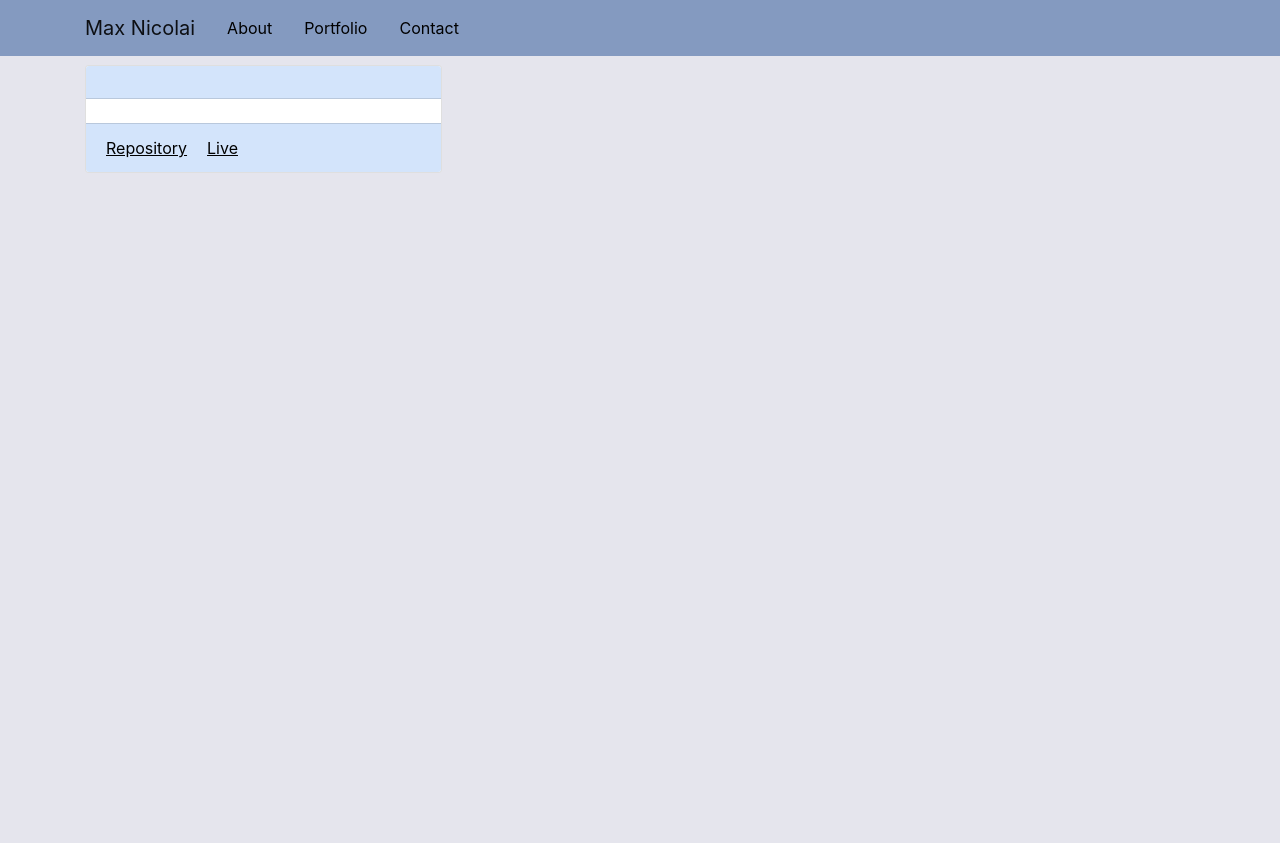
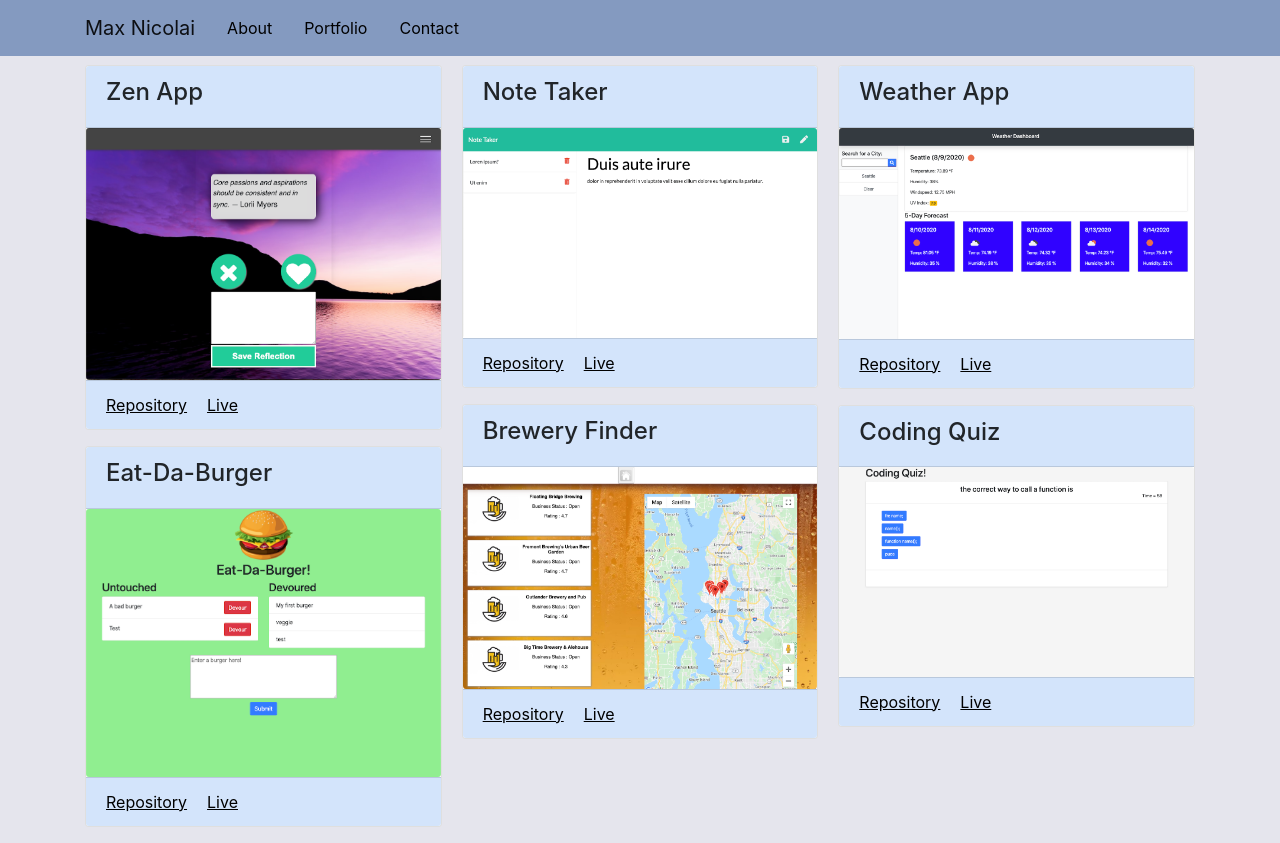
Before and after one commit to mavn2/react_portfolio, a React (Create React App) app in the folder portfolio/: page /portfolio in a window 1280 px wide. Before the commit the page ends 800 px from the top, so only its background shows below. Built offline with nearby package versions, Linux system fonts and the light colour scheme.

Commit message:
Recreated portfolio page

```diff
--- /dev/null
+++ b/portfolio/src/assets/projects.js
@@ -0,0 +1,56 @@
+// List of projects for portfolio, stored here to reduce imports/clutter on portfolio page
+// Import images for project cards, numbered for easier replacement
+import img1 from './Z_App.png';
+import img2 from './Burger_App.png';
+import img3 from './N_Taker.png';
+import img4 from './B_Finder.png';
+import img5 from './Weather.png';
+import img6 from './C_Quiz.png';
+
+// Array of project objects, ready to be iterated over using .map()
+const projects = [
+  {
+    name: 'Zen App',
+    src: img1,
+    alt: 'App homepage displaying quote.',
+    git: 'https://github.com/mavn2/zen-app',
+    live: 'https://mighty-gorge-04831.herokuapp.com/',
+  },
+  {
+    name: 'Eat-Da-Burger',
+    src: img2,
+    alt: 'App homepage.',
+    git: 'https://github.com/mavn2/Eat-Da-Burger',
+    live: 'https://safe-gorge-00394.herokuapp.com/',
+  },
+  {
+    name: 'Note Taker',
+    src: img3,
+    alt: 'App with saved notes and note in progress.',
+    git: 'https://github.com/mavn2/Note_Taker',
+    live: 'https://mn-express-note.herokuapp.com/notes',
+  },
+  {
+    name: 'Brewery Finder',
+    src: img4,
+    alt: 'App displaying search results.',
+    git: 'https://github.com/mavn2/projectone',
+    live: 'https://mavn2.github.io/projectone/',
+  },
+  {
+    name: 'Weather App',
+    src: img5,
+    alt: 'Screen with weekly forecast, saved cities in side-bar.',
+    git: 'https://github.com/mavn2/classrep/tree/master/6hw',
+    live: 'https://mavn2.github.io/classrep/6hw/',
+  },
+   {
+    name: 'Coding Quiz',
+    src: img6,
+    alt: 'Multiple choice quiz question.',
+    git: 'https://github.com/mavn2/classrep/tree/master/4hw',
+    live: 'https://mavn2.github.io/classrep/4hw/',
+  },
+];
+
+export default projects;
--- a/portfolio/src/components/Footer/index.js
+++ b/portfolio/src/components/Footer/index.js
@@ -5,7 +5,7 @@ import { Row, Col} from 'react-bootstrap';
 // Import Resume
 import resume from "../../assets/Resume.pdf"
 
-//  Exports a row containing contact info used on several pages
+//  Exports a row containing contact info
 // Since content should be consistent, defined here rather then entered as props
 export default function Footer(){
   return(
@@ -26,7 +26,7 @@ export default function Footer(){
       </Col>
       <Col sm={2}>
         <h5 className="text-center">
-          <a href="assets/Resume.pdf" className ="card-link" target="_blank">
+          <a href={resume} className="card-link" rel="noreferrer" target="_blank">
             Resume
           </a>
         </h5>
--- a/portfolio/src/components/PortfolioItem/index.js
+++ b/portfolio/src/components/PortfolioItem/index.js
@@ -6,12 +6,12 @@ export default function Item(props){
   return(
       <Card className="mb-3">
         <Card.Header className="pHeader">
-          <h4>{props.Name}</h4>
+          <h4>{props.name}</h4>
         </Card.Header>
-        <img src={props.src} alt={props.alt}/>
+        <Card.Img src={props.src} alt={props.alt}/>
         <Card.Footer>
          <Card.Link href={props.git}> Repository</Card.Link>
-         <Card.Link href={props.src}>Live</Card.Link>
+         <Card.Link href={props.live}>Live</Card.Link>
         </Card.Footer>
       </Card>
   );
--- a/portfolio/src/pages/Portfolio.js
+++ b/portfolio/src/pages/Portfolio.js
@@ -2,12 +2,24 @@ import React from 'react';
 import {Container, CardColumns } from 'react-bootstrap';
 import Item from '../components/PortfolioItem';
 
-// Using react-bootstrap's CardColumns component greatly simplifies the code for this page
+// Array of projects is imported, keeping this file focused on the page
+import projects from '../assets/projects'
+
+// Using react-bootstrap's CardColumns component greatly simplifies the code for this page, replacing Rows/Cols I defined in original portfolio
+// Each item component is a card that takes a project's info as props,
 export default function Portfolio(){
+  console.log(projects)
   return (
     <Container>
       <CardColumns>
-        <Item />
+        {projects.map((project) => (
+          <Item
+            name={project.name}
+            src={project.src}
+            git={project.git}
+            live={project.live}
+          />
+        ))}
       </CardColumns>
     </Container>
   );
```
